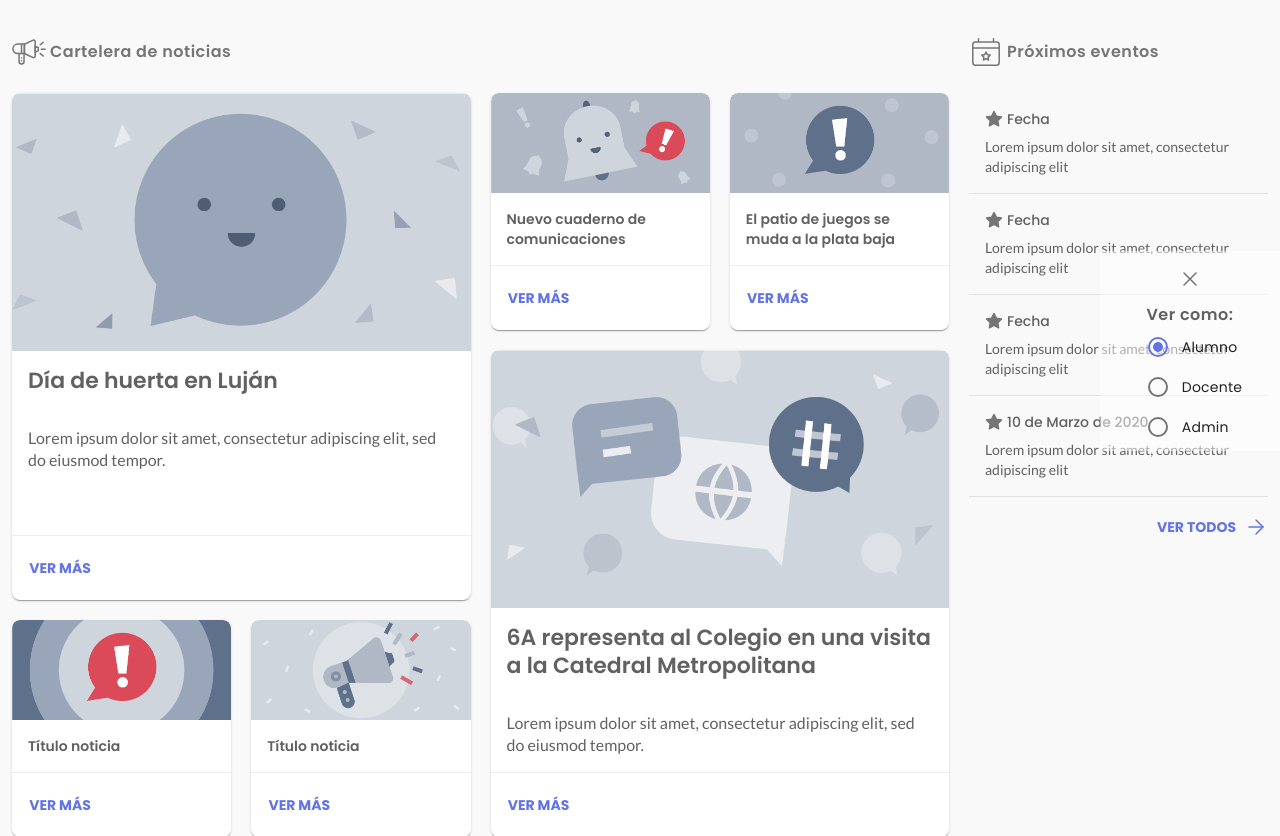
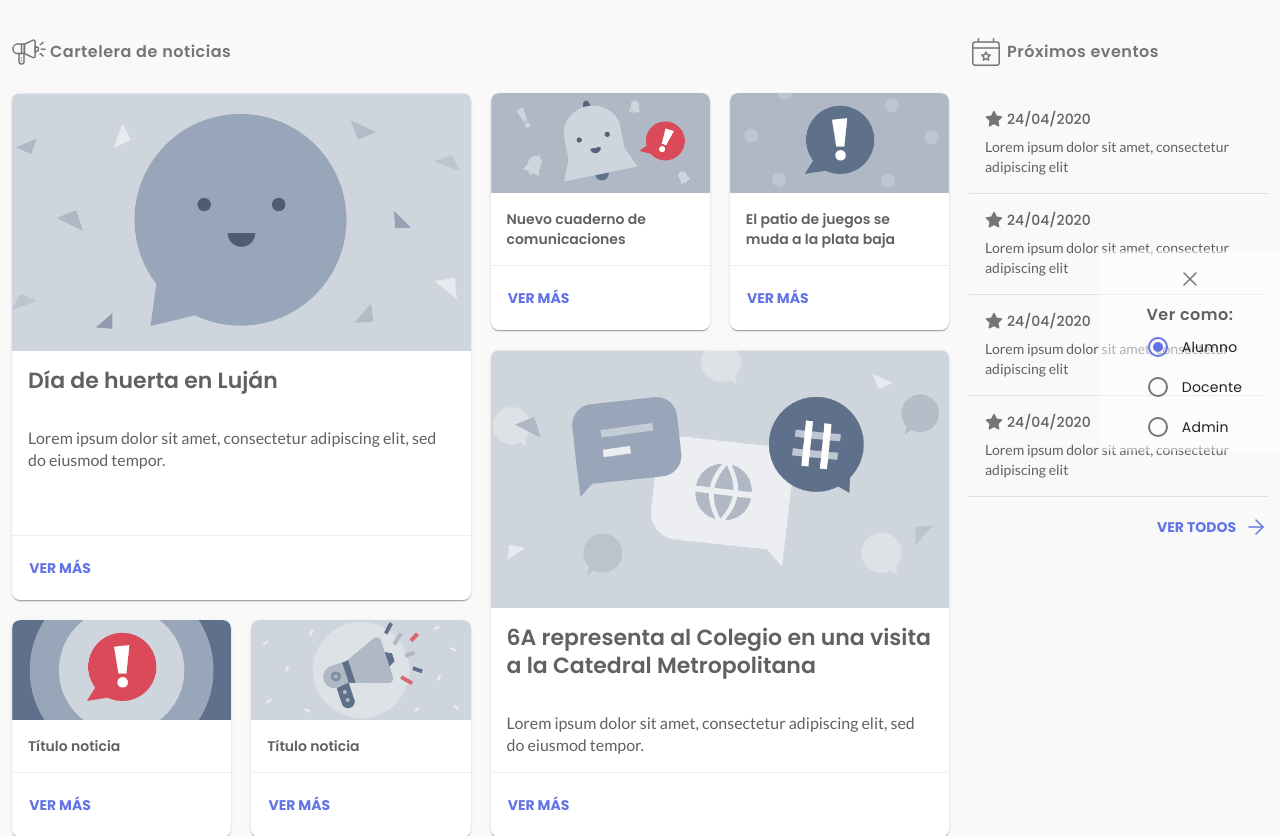
Before and after one commit to rvillaverde/parmenia, a PHP site: page /dashboard.html in a window 1280 px wide. Shown: the part 349-1185 px from the top of the page. Run offline with PHP 8.4, Linux system fonts and the light colour scheme.

Commit message:
calendar link on dashboard upcoming events

```diff
--- a/dashboard.html
+++ b/dashboard.html
@@ -1414,58 +1414,58 @@
             </div>
 
             <div class="upcoming-events-wrapper">
-              <div class="upcoming-event">
+              <a href="agenda.html?fecha=2020-04-24" class="upcoming-event">
                 <div class="upcoming-event__title">
                   <i class="mdc-icon small">
                     <svg width="18" height="18" viewBox="0 0 18 18" fill="none" xmlns="http://www.w3.org/2000/svg">
                       <path d="M9 1.5L11.3175 6.195L16.5 6.9525L12.75 10.605L13.635 15.765L9 13.3275L4.365 15.765L5.25 10.605L1.5 6.9525L6.6825 6.195L9 1.5Z" fill="#757575" stroke="#757575" stroke-width="1.5" stroke-linecap="round" stroke-linejoin="round"/>
                     </svg>
                   </i>
-                  <span class="mdc-typography--subtitle1">Fecha</span>
+                  <span class="mdc-typography--subtitle1">24/04/2020</span>
                 </div>
                 <p class="upcoming-event__text mdc-typography--body2">
                   Lorem ipsum dolor sit amet, consectetur adipiscing elit
                 </p>
-              </div>
-              <div class="upcoming-event">
+              </a>
+              <a href="agenda.html?fecha=2020-04-24" class="upcoming-event">
                 <div class="upcoming-event__title">
                   <i class="mdc-icon small">
                     <svg width="18" height="18" viewBox="0 0 18 18" fill="none" xmlns="http://www.w3.org/2000/svg">
                       <path d="M9 1.5L11.3175 6.195L16.5 6.9525L12.75 10.605L13.635 15.765L9 13.3275L4.365 15.765L5.25 10.605L1.5 6.9525L6.6825 6.195L9 1.5Z" fill="#757575" stroke="#757575" stroke-width="1.5" stroke-linecap="round" stroke-linejoin="round"/>
                     </svg>
                   </i>
-                  <span class="mdc-typography--subtitle1">Fecha</span>
+                  <span class="mdc-typography--subtitle1">24/04/2020</span>
                 </div>
                 <p class="upcoming-event__text mdc-typography--body2">
                   Lorem ipsum dolor sit amet, consectetur adipiscing elit
                 </p>
-              </div>
-              <div class="upcoming-event">
+              </a>
+              <a href="agenda.html?fecha=2020-04-24" class="upcoming-event">
                 <div class="upcoming-event__title">
                   <i class="mdc-icon small">
                     <svg width="18" height="18" viewBox="0 0 18 18" fill="none" xmlns="http://www.w3.org/2000/svg">
                       <path d="M9 1.5L11.3175 6.195L16.5 6.9525L12.75 10.605L13.635 15.765L9 13.3275L4.365 15.765L5.25 10.605L1.5 6.9525L6.6825 6.195L9 1.5Z" fill="#757575" stroke="#757575" stroke-width="1.5" stroke-linecap="round" stroke-linejoin="round"/>
                     </svg>
                   </i>
-                  <span class="mdc-typography--subtitle1">Fecha</span>
+                  <span class="mdc-typography--subtitle1">24/04/2020</span>
                 </div>
                 <p class="upcoming-event__text mdc-typography--body2">
                   Lorem ipsum dolor sit amet, consectetur adipiscing elit
                 </p>
-              </div>
-              <div class="upcoming-event">
+              </a>
+              <a href="agenda.html?fecha=2020-04-24" class="upcoming-event">
                 <div class="upcoming-event__title">
                   <i class="mdc-icon small">
                     <svg width="18" height="18" viewBox="0 0 18 18" fill="none" xmlns="http://www.w3.org/2000/svg">
                       <path d="M9 1.5L11.3175 6.195L16.5 6.9525L12.75 10.605L13.635 15.765L9 13.3275L4.365 15.765L5.25 10.605L1.5 6.9525L6.6825 6.195L9 1.5Z" fill="#757575" stroke="#757575" stroke-width="1.5" stroke-linecap="round" stroke-linejoin="round"/>
                     </svg>
                   </i>
-                  <span class="mdc-typography--subtitle1">10 de Marzo de 2020</span>
+                  <span class="mdc-typography--subtitle1">24/04/2020</span>
                 </div>
                 <p class="upcoming-event__text mdc-typography--body2">
                   Lorem ipsum dolor sit amet, consectetur adipiscing elit
                 </p>
-              </div>
+              </a>
               <div class="upcoming-events__actions">
                 <a href="agenda.html" class="mdc-button mdc-button--text">
                   <span class="mdc-button__ripple"></span>
--- a/styles/styles.css
+++ b/styles/styles.css
@@ -366,8 +366,14 @@ input[type=file] {
 }
 
 .upcoming-event {
+  display: block;
   padding: 16px;
   border-bottom: 1px solid var(--mdc-theme-gray__300);
+  text-decoration: none;
+}
+
+.upcoming-event:hover .upcoming-event__title {
+  text-decoration: underline;
 }
 
 .upcoming-event__title {
```
Also changed, not shown: js/agenda.js (+22 -0 lines).
